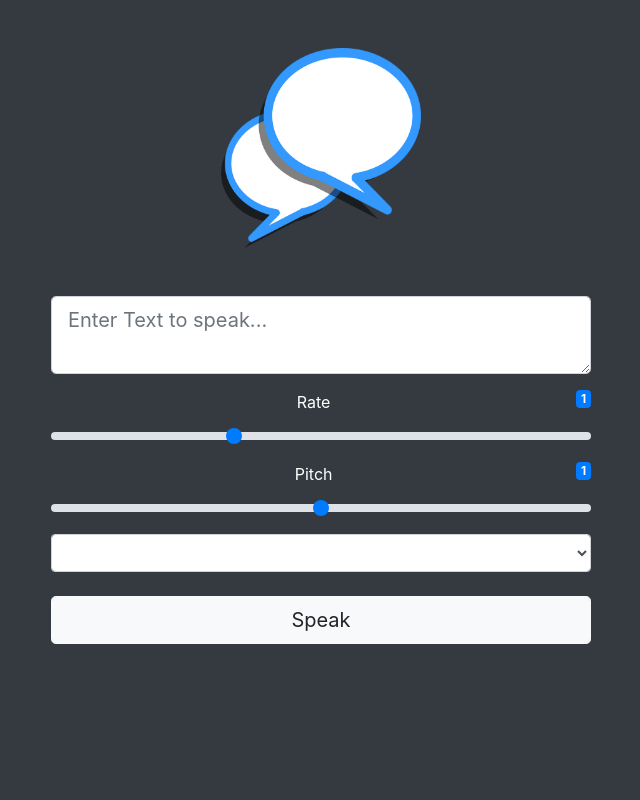
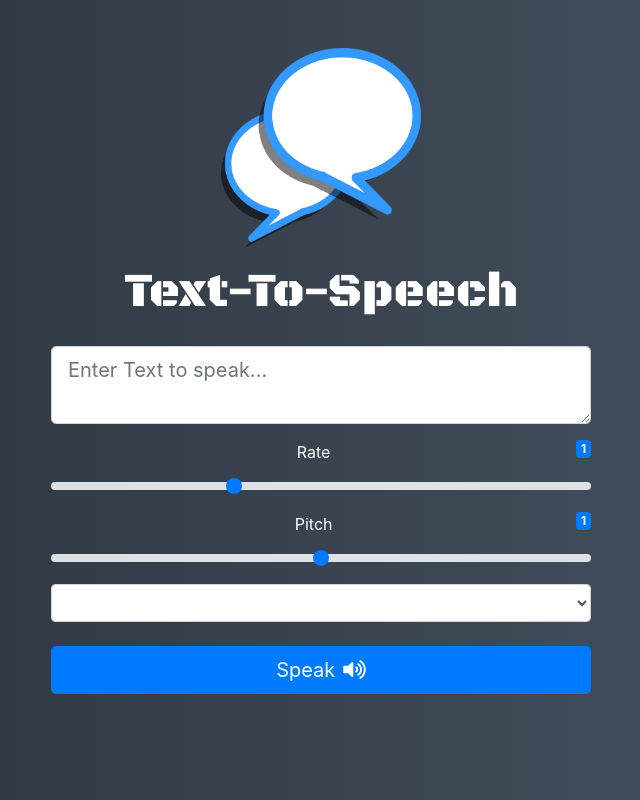
Before and after one commit to Somsubhra1/Text-To-Speech-App, a plain HTML site: page index.html in a window 1280 px wide. Shown: the whole page, without its empty margins (319-959 px from the left). Drawn offline with nearby package versions, Linux system fonts and the light colour scheme.

Commit message:
CSS Layout changes

```diff
--- /dev/null
+++ b/css/styles.css
@@ -0,0 +1,26 @@
+body {
+  background: #485563; /* fallback for old browsers */
+  background: -webkit-linear-gradient(
+    to right,
+    #29323c,
+    #485563
+  ); /* Chrome 10-25, Safari 5.1-6 */
+  background: linear-gradient(
+    to right,
+    #29323c,
+    #485563
+  ); /* W3C, IE 10+/ Edge, Firefox 16+, Chrome 26+, Opera 12+, Safari 7+ */
+}
+.heading-text {
+  font-family: "Black Ops One", cursive;
+  font-size: 3rem;
+  color: #fff;
+}
+@media screen and (max-width: 450px) {
+  .heading-text {
+    font-size: 2.5rem;
+  }
+  #text-input {
+    font-size: 1rem;
+  }
+}
--- a/index.html
+++ b/index.html
@@ -9,12 +9,23 @@
     <!-- Bootstrap CSS -->
     <link rel="stylesheet" href="https://stackpath.bootstrapcdn.com/bootstrap/4.1.3/css/bootstrap.min.css" integrity="sha384-MCw98/SFnGE8fJT3GXwEOngsV7Zt27NXFoaoApmYm81iuXoPkFOJwJ8ERdknLPMO" crossorigin="anonymous">
 
+    <!-- FontAwesome CSS -->
+    <link rel="stylesheet" href="https://use.fontawesome.com/releases/v5.6.3/css/all.css" integrity="sha384-UHRtZLI+pbxtHCWp1t77Bi1L4ZtiqrqD80Kn4Z8NTSRyMA2Fd33n5dQ8lWUE00s/"
+      crossorigin="anonymous">
+
+      <!-- Google Fonts CSS -->
+      <link href="https://fonts.googleapis.com/css?family=Black+Ops+One" rel="stylesheet">
+
+      <!-- Custom CSS -->
+      <link rel="stylesheet" href="css/styles.css">
+
     <!-- Favicon -->
     <link rel="shortcut icon" href="images/text-to-speech.png" type="image/x-icon">
   </head>
-  <body class="bg-dark text-white">
+  <body class="text-white">
     <div class="container text-center">
-      <img src="images/text-to-speech.png" alt="Speech img" width="200" height="200" class="mb-5 mt-5">
+      <img src="images/text-to-speech.png" alt="Speech img" width="200" height="200" class="mb-3 mt-5">
+      <h2 class="mb-4 heading-text">Text-To-Speech</h2>
       <div class="row">
         <div class="col-md-6 mx-auto">
           <form action="" method="POST">
@@ -34,7 +45,7 @@
             <div class="form-group mb-4">
               <select class="form-control form-control-md" id="voice-select"></select>
             </div>
-            <button class="btn btn-light btn-lg btn-block">Speak</button>
+            <button class="btn btn-primary btn-lg btn-block">Speak<i class="fas fa-volume-up ml-2"></i></button>
           </form>
         </div>
       </div>
```
Also changed, not shown: images/siri.gif (added).
